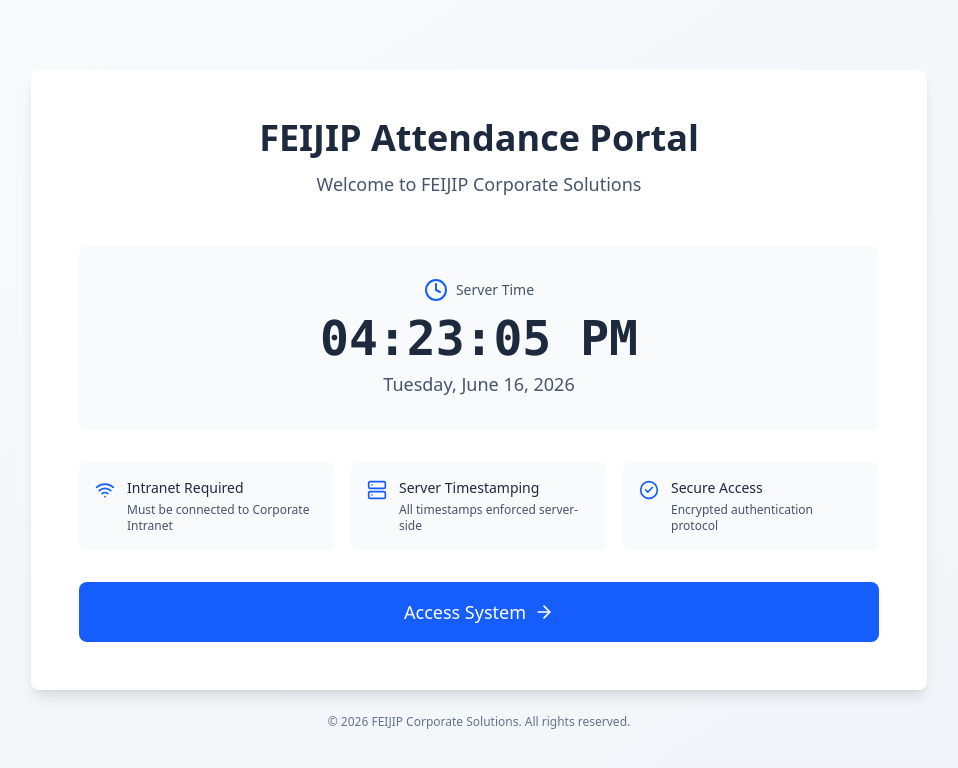
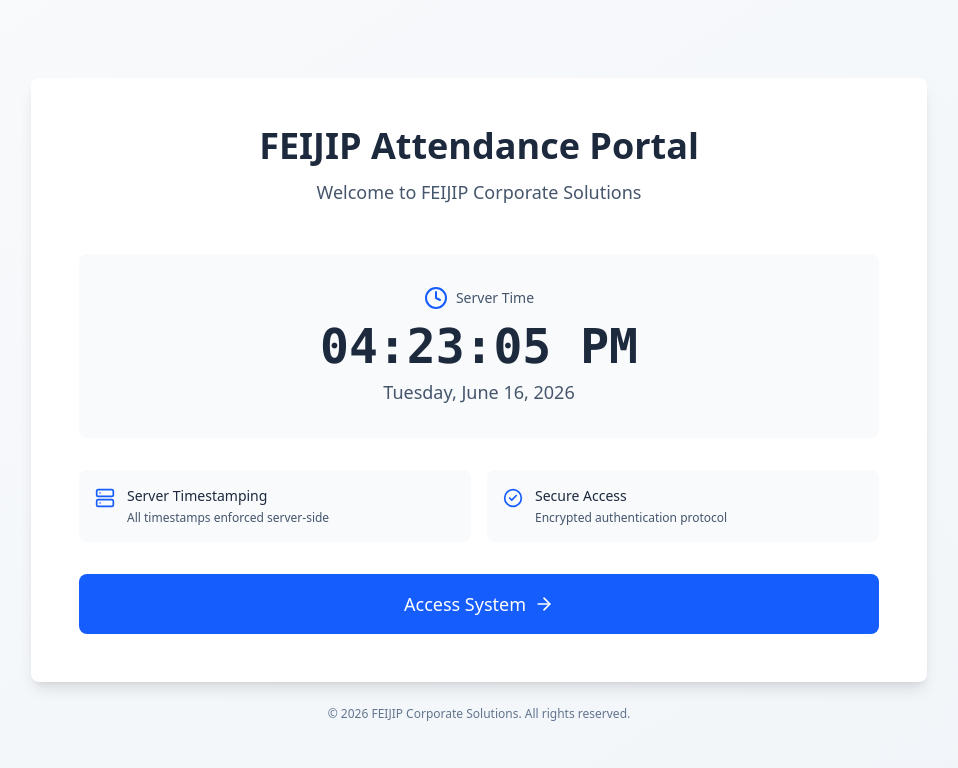
Before and after one commit to XUN0024/employee-attendance-system, a Next.js app: page /home in a window 1280 px wide. Shown: the top 768 px of the page, without its empty margins (161-1119 px from the left). Built offline with nearby package versions, Linux system fonts and the light colour scheme.

Commit message:
chore: remove unused component

```diff
--- a/app/home/page.tsx
+++ b/app/home/page.tsx
@@ -1,7 +1,7 @@
 'use client';
 
 import { useState, useEffect } from 'react';
-import { Clock, ArrowRight, CheckCircle2, Wifi, Server } from 'lucide-react';
+import { Clock, ArrowRight, CheckCircle2, Server } from 'lucide-react';
 import Link from 'next/link';
 
 export default function HomePage() {
@@ -49,14 +49,7 @@
                         </div>
                     </div>
 
-                    <div className="grid grid-cols-1 md:grid-cols-3 gap-4 mb-8">
-                        <div className="bg-slate-50 rounded-lg p-4 flex items-start gap-3">
-                            <Wifi className="h-5 w-5 text-blue-600 mt-0.5 flex-shrink-0" />
-                            <div>
-                                <h3 className="font-medium text-slate-800 text-sm mb-1">Intranet Required</h3>
-                                <p className="text-xs text-slate-600">Must be connected to Corporate Intranet</p>
-                            </div>
-                        </div>
+                    <div className="grid grid-cols-1 md:grid-cols-2 gap-4 mb-8">
                         <div className="bg-slate-50 rounded-lg p-4 flex items-start gap-3">
                             <Server className="h-5 w-5 text-blue-600 mt-0.5 flex-shrink-0" />
                             <div>
```
Also changed, not shown: app/employee/current-month/page.tsx (line endings or trailing spaces).
